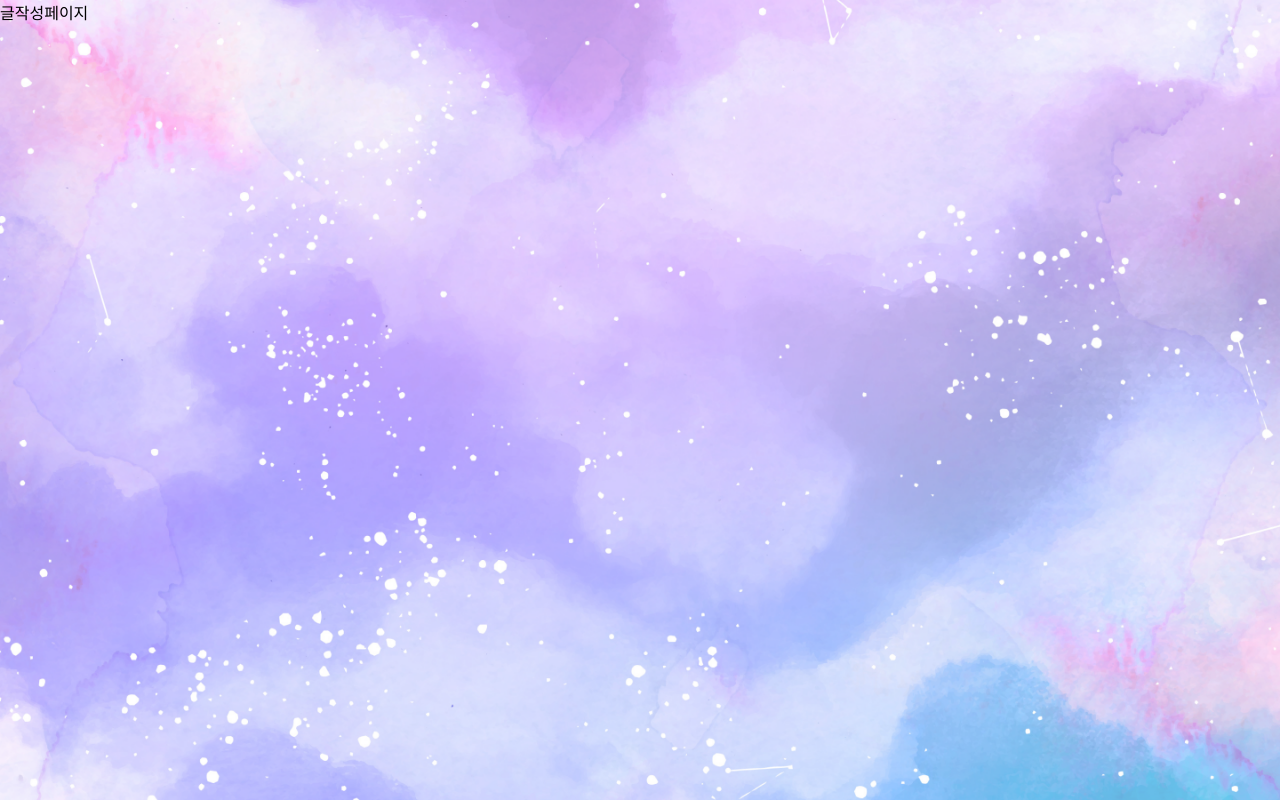
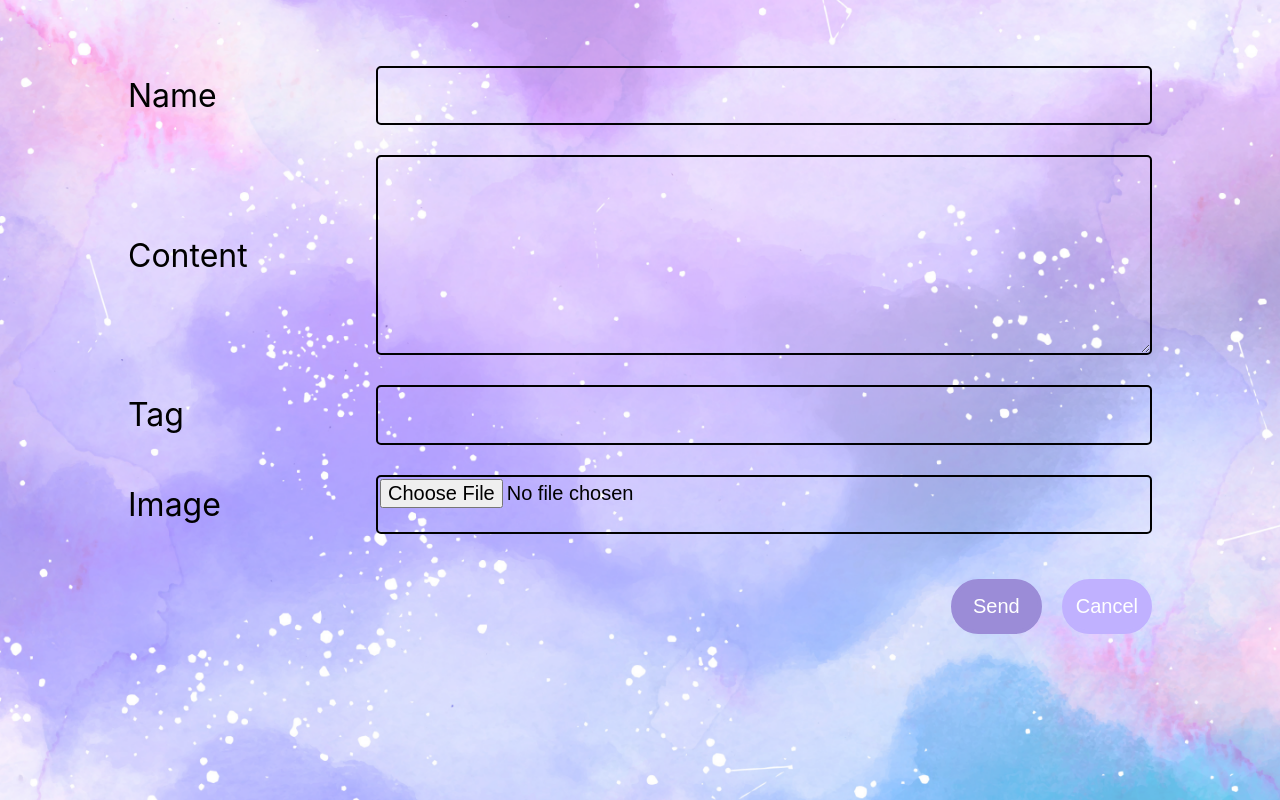
Before and after one commit to Corner-1th-Hackathon/front-end, a React (Create React App) app: page /write in a window 1280 px wide. Built offline with nearby package versions, Linux system fonts and the light colour scheme.

Commit message:
WritePage 작업, Calendar와 Rabbits 수정

```diff
--- a/src/css/CalendarPage.css
+++ b/src/css/CalendarPage.css
@@ -18,7 +18,6 @@
 }
 
 .btn-wrapper{
-    /* float: right; */
     margin: 20px;
 }
 
--- /dev/null
+++ b/src/css/WritePage.css
@@ -0,0 +1,67 @@
+.write-form{
+    display: flex;
+    flex-direction: column;
+    width: 80vw;
+    margin: 0 auto;
+    padding-top: 4vw;
+}
+
+.write-wrapper{
+    display: flex;
+    flex-direction: row;
+    justify-content: space-between;
+}
+
+.write-title{
+    font-size: 32px;
+    display: flex;
+    align-items: center;
+}
+
+#write-name, #write-content, #write-tag, #write-image{
+    background: none;
+    outline: none;
+    border: 2px solid #000000;
+    border-radius: 5px;
+    font-size: 20px;
+    display: flex;
+    align-items: center;
+    width: 60vw;
+    padding: 2px;
+    margin: 15px 0px;
+}
+
+#write-name, #write-tag, #write-image{
+    height: 4vw;
+}
+
+#write-content{
+    height: 15vw;
+}
+
+.write-btn-wrapper{
+    margin-top: 30px;
+    margin-right: 10vw;
+    float: right;
+}
+
+.write-send-btn{
+    background: none;
+    color: #FFFFFF;
+    font-size: 20px;
+    border: 4px solid #9B8CD7;
+    padding: 12px 18px 12px 18px;
+    border-radius: 100px;
+    background-color: #9B8CD7;
+}
+
+.write-cancel-btn{
+    background: none;
+    color: #FFFFFF;
+    font-size: 20px;
+    border: 4px solid #C0B1FF;
+    padding: 12px 10px 12px 10px;
+    border-radius: 100px;
+    background-color: #C0B1FF;
+    margin: 0px 0px 0px 20px;
+}
--- a/src/pages/CalendarPage.js
+++ b/src/pages/CalendarPage.js
@@ -1,5 +1,5 @@
-import React, { useState, useEffect } from "react";
-import { NavLink } from "react-router-dom";
+import React, { useState } from "react";
+import { NavLink, useNavigate } from "react-router-dom";
 import "../css/CalendarPage.css";
 import moon from "../images/moon.png";
 import leftArrow from "../images/left_arrow.png";
@@ -60,20 +60,37 @@ const CalendarPage = () => {
     setMonth(monthList[(count + 1) % 12]); //0 1 2 3 .. 11
   };
 
+  const navigate = useNavigate();
+
   // useEffect(() => {
   //   // if (month === "1월") {
   //   //   const image = document.getElementsByClassName("rabbit-img");
   //   //   image[0].src = rabbitList[0];
   //   // }
   // }, [month]);
+  const handleCopyClipBoard = async (str) => {
+    try {
+      await navigator.clipboard.writeText(str);
+      alert("링크 복사 성공!");
+    } catch (e) {
+      alert("..링크 복사 실패");
+    }
+  };
 
   return (
     <div className="calendar">
       <div className="nav">
         <div className="user-name">계정 주인</div>
         <div className="btn-wrapper">
-          <button className="link-btn">Link</button>
-          <button className="login-btn">Login</button>
+          <button
+            className="link-btn"
+            onClick={() => handleCopyClipBoard("http://localhost:3000/")}
+          >
+            Link
+          </button>
+          <button className="login-btn" onClick={() => navigate("/login")}>
+            Login
+          </button>
         </div>
       </div>
 
@@ -174,10 +191,19 @@ const CalendarPage = () => {
       </div>
 
       <div className="rabbit-btn">
-        <img className="black-rabbit" alt="깜장토끼" src={blackRabbit}></img>
-        <div className="all-rabbit-content">전체 토끼 보기</div>
+        <img
+          className="black-rabbit"
+          alt="깜장토끼"
+          src={blackRabbit}
+          onClick={() => navigate("/rabbits")}
+        ></img>
+        <div
+          className="all-rabbit-content"
+          onClick={() => navigate("/rabbits")}
+        >
+          전체 토끼 보기
+        </div>
       </div>
-      {/* </div> */}
     </div>
   );
 };
--- a/src/pages/RabbitsPage.js
+++ b/src/pages/RabbitsPage.js
@@ -1,7 +1,7 @@
 import React from "react";
 import "../css/RabbitsPage.css";
 import "../css/CalendarPage.css";
-import { NavLink } from "react-router-dom";
+import { NavLink, useNavigate } from "react-router-dom";
 import jan from "../images/1월.png";
 import feb from "../images/2월.png";
 import mar from "../images/3월.png";
@@ -15,6 +15,7 @@ import oct from "../images/10월.png";
 import nov from "../images/11월.png";
 import dec from "../images/12월.png";
 
+const RabbitsPage = () => {
   const monthList = [
     "jan",
     "feb",
@@ -30,16 +31,45 @@ const monthList = [
     "dec",
   ];
 
-const rabbitList = [jan, feb, mar, apr, may, jun, jul, aug, sep, oct, nov, dec];
+  const rabbitList = [
+    jan,
+    feb,
+    mar,
+    apr,
+    may,
+    jun,
+    jul,
+    aug,
+    sep,
+    oct,
+    nov,
+    dec,
+  ];
+  const navigate = useNavigate();
 
-const RabbitsPage = () => {
+  const handleCopyClipBoard = async (str) => {
+    try {
+      await navigator.clipboard.writeText(str);
+      alert("링크 복사 성공!");
+    } catch (e) {
+      alert("..링크 복사 실패");
+    }
+  };
+
   return (
     <div className="rabbits">
       <div className="nav">
         <div className="user-name">계정 주인</div>
         <div className="btn-wrapper">
-          <button className="link-btn">Link</button>
-          <button className="login-btn">Login</button>
+          <button
+            className="link-btn"
+            onClick={() => handleCopyClipBoard("http://localhost:3000/")}
+          >
+            Link
+          </button>
+          <button className="login-btn" onClick={() => navigate("/login")}>
+            Login
+          </button>
         </div>
       </div>
 
--- a/src/pages/WritePage.js
+++ b/src/pages/WritePage.js
@@ -1,7 +1,79 @@
-import React from "react";
+import React, { useState } from "react";
+import { useNavigate } from "react-router-dom";
+import "../css/WritePage.css";
 
-function WritePage() {
-  return <div>글작성페이지</div>;
-}
+const WritePage = () => {
+  const [name, setName] = useState("");
+  const [content, setContent] = useState("");
+  const [tag, setTag] = useState("");
+
+  const navigate = useNavigate();
+
+  return (
+    <div className="write-page">
+      <div className="write-form">
+        <div className="write-wrapper">
+          <div className="write-title">Name</div>
+          <div className="write-value-wrapper">
+            <input
+              type="text"
+              name="username"
+              value={name}
+              id="write-name"
+              onChange={(e) => setName(e.target.value)}
+            />
+          </div>
+        </div>
+
+        <div className="write-wrapper">
+          <div className="write-title">Content</div>
+          <div className="write-value-wrapper">
+            <textarea
+              type="text"
+              name="content"
+              id="write-content"
+              value={content}
+              onChange={(e) => setContent(e.target.value)}
+            />
+          </div>
+        </div>
+
+        <div className="write-wrapper">
+          <div className="write-title">Tag</div>
+          <div className="write-value-wrapper">
+            <input
+              type="text"
+              name="tag"
+              id="write-tag"
+              value={tag}
+              onChange={(e) => setTag(e.target.value)}
+            />
+          </div>
+        </div>
+
+        <div className="write-wrapper">
+          <div className="write-title">Image</div>
+          <div className="write-value-wrapper">
+            <input type="file" name="image" id="write-image" alt="사진" />
+          </div>
+        </div>
+      </div>
+
+      <div className="write-btn-wrapper">
+        <button className="write-send-btn" type="submit">
+          Send
+        </button>
+        <button
+          className="write-cancel-btn"
+          onClick={() => {
+            navigate(-1);
+          }}
+        >
+          Cancel
+        </button>
+      </div>
+    </div>
+  );
+};
 
 export default WritePage;
```
Lines whose indentation alone changed are shown as unchanged.
